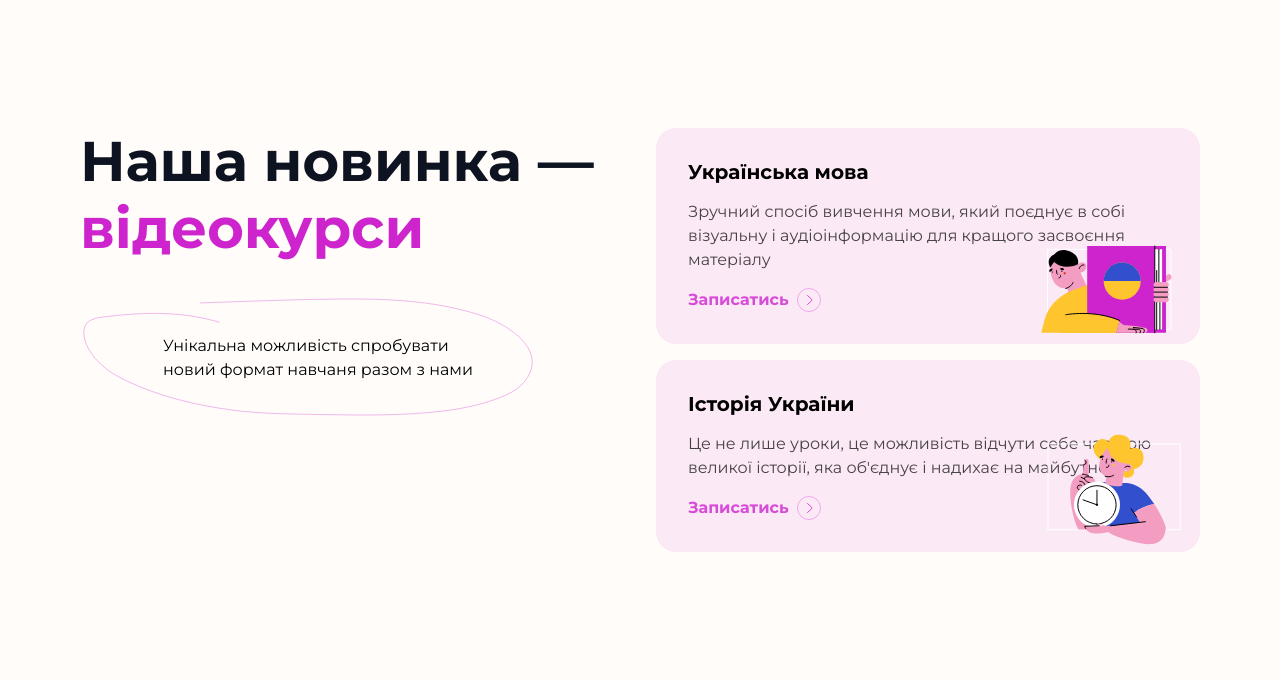
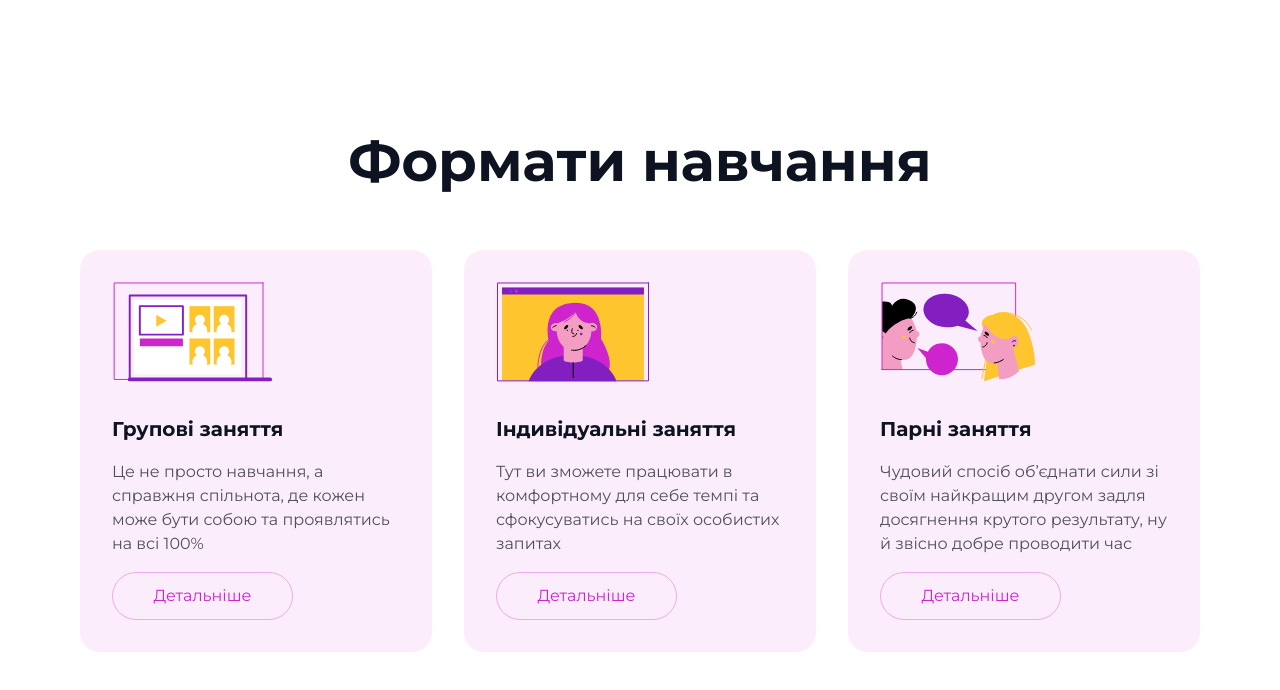
Before and after one commit to alexSili4/amr, a website built with Vite: page src/index.html in a window 1280 px wide. Built offline with nearby package versions, Linux system fonts and the light colour scheme.

Commit message:
add lessons-formats

```diff
--- /dev/null
+++ b/src/css/lessons-formats.css
@@ -0,0 +1,149 @@
+.landing-lessons-formats-wrap {
+  padding-top: 64px;
+  padding-bottom: 64px;
+}
+
+.landing-lessons-formats-container {
+  width: 320px;
+  padding-left: 16px;
+  padding-right: 16px;
+  margin-left: auto;
+  margin-right: auto;
+}
+
+.landing-lessons-formats-title {
+  color: #0d1321;
+  font-family: Montserrat;
+  font-size: 32px;
+  font-weight: 700;
+  line-height: 1.1;
+  text-align: center;
+}
+
+.landing-lessons-formats-list {
+  display: flex;
+  flex-direction: column;
+  gap: 16px;
+  margin-top: 32px;
+}
+
+.landing-lessons-formats-list-item {
+}
+
+.landing-lessons-formats-list-format {
+  padding: 16px;
+  padding-top: 115px;
+  border-radius: 20px;
+  background-color: rgba(206, 36, 206, 0.08);
+  background-position: top 16px left 16px;
+  background-repeat: no-repeat;
+}
+
+.landing-lessons-formats-list-format.group-lessons {
+  background-image: url('/icons/lessons-formats/group-lessons.svg');
+  background-size: 127px 78px;
+}
+
+.landing-lessons-formats-list-format.individual-lessons {
+  background-image: url('/icons/lessons-formats/individual-lessons.svg');
+  background-size: 127px 83px;
+}
+
+.landing-lessons-formats-list-format.pair-lessons {
+  background-image: url('/icons/lessons-formats/pair-lessons.svg');
+  background-size: 129px 83px;
+}
+
+.landing-lessons-formats-list-format-title {
+  color: #0d1321;
+  font-family: Montserrat;
+  font-size: 20px;
+  font-weight: 700;
+  line-height: 1.5;
+}
+
+.landing-lessons-formats-list-format-text {
+  margin-top: 8px;
+  color: rgba(13, 19, 33, 0.72);
+  font-family: Montserrat;
+  font-size: 16px;
+  font-weight: 400;
+  line-height: 1.5;
+}
+
+.landing-lessons-formats-register-btn {
+  display: flex;
+  align-items: center;
+  justify-content: center;
+  width: 181px;
+  height: 48px;
+  margin-top: 16px;
+  border: 1px solid;
+  border-color: rgba(206, 36, 206, 0.32);
+  background-color: transparent;
+  border-radius: 24px;
+  color: #ce24ce;
+  font-family: Montserrat;
+  font-size: 16px;
+  font-weight: 400;
+  line-height: 1.5%;
+}
+
+@media screen and (min-width: 1180px) {
+  .landing-lessons-formats-wrap {
+    padding-top: 128px;
+    padding-bottom: 152px;
+  }
+
+  .landing-lessons-formats-container {
+    width: 1152px;
+  }
+
+  .landing-lessons-formats-title {
+    font-size: 56px;
+    line-height: 1.2;
+  }
+
+  .landing-lessons-formats-list {
+    flex-direction: row;
+    flex-wrap: wrap;
+    gap: 32px;
+    margin-top: 55px;
+  }
+
+  .landing-lessons-formats-list-item {
+    width: calc((100% - 64px) / 3);
+  }
+
+  .landing-lessons-formats-list-format {
+    padding: 32px;
+    padding-top: 164px;
+    background-position: top 32px left 32px;
+  }
+
+  .landing-lessons-formats-list-format.group-lessons {
+    background-size: 162px 100px;
+  }
+
+  .landing-lessons-formats-list-format.individual-lessons {
+    background-size: 154px 100px;
+  }
+
+  .landing-lessons-formats-list-format.pair-lessons {
+    background-size: 156px 100px;
+  }
+
+  .landing-lessons-formats-list-format-text {
+    margin-top: 16px;
+  }
+
+  .landing-lessons-formats-register-btn {
+    transition: border-color var(--transition-duration-and-func), background-color var(--transition-duration-and-func), color var(--transition-duration-and-func);
+  }
+
+  .landing-lessons-formats-register-btn:is(:hover, :focus) {
+    border-color: transparent;
+    background-color: #ce24ce;
+    color: var(--white-color);
+  }
+}
--- a/src/css/styles.css
+++ b/src/css/styles.css
@@ -9,4 +9,6 @@
 /* @import url('./decorative-video.css'); */
 /* @import url('./advantages.css'); */
 /* @import url('./courses.css'); */
-@import url('./our-new-product.css');
+/* @import url('./our-new-product.css'); */
+/* @import url('./first-lesson.css'); */
+@import url('./lessons-formats.css');
--- a/src/index.html
+++ b/src/index.html
@@ -8,7 +8,7 @@
     <link rel="stylesheet" href="/css/styles.css" />
   </head>
   <body>
-    <load src="/partials/our-new-product.html" />
+    <load src="/partials/lessons-formats.html" />
     <script type="module" src="/js/main.js"></script>
   </body>
 </html>
--- /dev/null
+++ b/src/partials/lessons-formats.html
@@ -0,0 +1,28 @@
+<section class="landing-lessons-formats-wrap">
+  <div class="landing-lessons-formats-container">
+    <h2 class="landing-lessons-formats-title">Формати навчання</h2>
+    <ul class="landing-lessons-formats-list">
+      <li class="landing-lessons-formats-list-item">
+        <div class="landing-lessons-formats-list-format group-lessons">
+          <p class="landing-lessons-formats-list-format-title">Групові заняття</p>
+          <p class="landing-lessons-formats-list-format-text">Це не просто навчання, а справжня спільнота, де кожен може бути собою та проявлятись на всі 100%</p>
+          <a href="#openRegPopup" class="landing-lessons-formats-register-btn popupBtn">Детальніше</a>
+        </div>
+      </li>
+      <li class="landing-lessons-formats-list-item">
+        <div class="landing-lessons-formats-list-format individual-lessons">
+          <p class="landing-lessons-formats-list-format-title">Індивідуальні заняття</p>
+          <p class="landing-lessons-formats-list-format-text">Тут ви зможете працювати в комфортному для себе темпі та сфокусуватись на своїх особистих запитах</p>
+          <a href="#openRegPopup" class="landing-lessons-formats-register-btn popupBtn">Детальніше</a>
+        </div>
+      </li>
+      <li class="landing-lessons-formats-list-item">
+        <div class="landing-lessons-formats-list-format pair-lessons">
+          <p class="landing-lessons-formats-list-format-title">Парні заняття</p>
+          <p class="landing-lessons-formats-list-format-text">Чудовий спосіб об&#8217;єднати сили зі своїм найкращим другом задля досягнення крутого результату, ну й звісно добре проводити час</p>
+          <a href="#openRegPopup" class="landing-lessons-formats-register-btn popupBtn">Детальніше</a>
+        </div>
+      </li>
+    </ul>
+  </div>
+</section>
```
Also changed, not shown: src/css/first-lesson.css (added, +78 -0 lines), src/partials/first-lesson.html (added, +7 -0 lines), src/icons/lessons-formats/group-lessons.svg (added), src/icons/lessons-formats/individual-lessons.svg (added), src/icons/lessons-formats/pair-lessons.svg (added).
